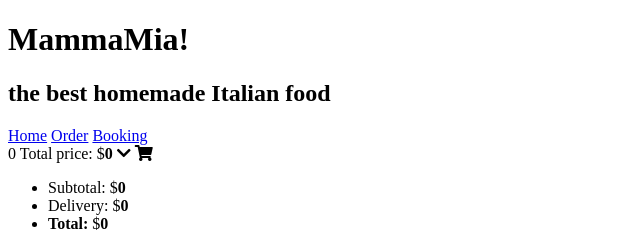
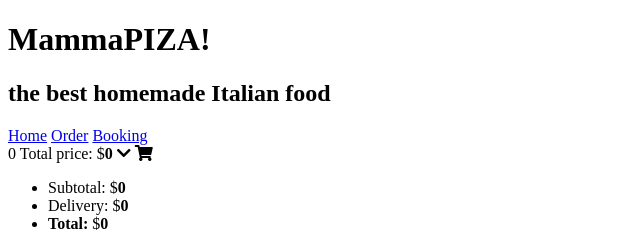
Before and after one commit to saif-al-dir/pizaa-express, a website with bundled scripts: page src/index.html in a window 1280 px wide. Shown: the top 240 px of the page, 0-640 px from the left. Built offline with nearby package versions, Linux system fonts and the light colour scheme; data requests are answered from the project's data file.

Commit message:
change MIA to PIZA

```diff
--- a/src/index.html
+++ b/src/index.html
@@ -18,7 +18,7 @@
     <div class="container">
       <div class="header__wrapper">
         <div class="logo">
-          <h1 class="logo__title"><span>Mamma</span>Mia!</h1>
+          <h1 class="logo__title"><span>Mamma</span>PIZA!</h1>
           <h2 class="logo__subtitle">the best homemade Italian food</h2>
         </div>
         <div class="main-nav">
```
